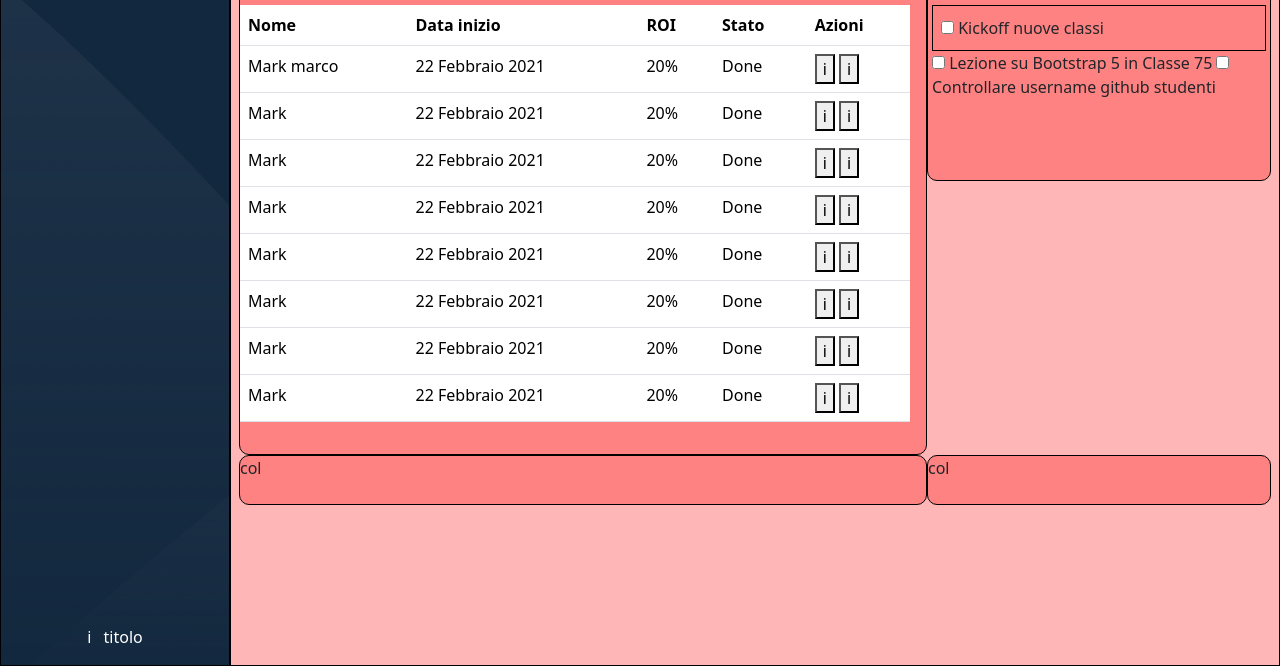
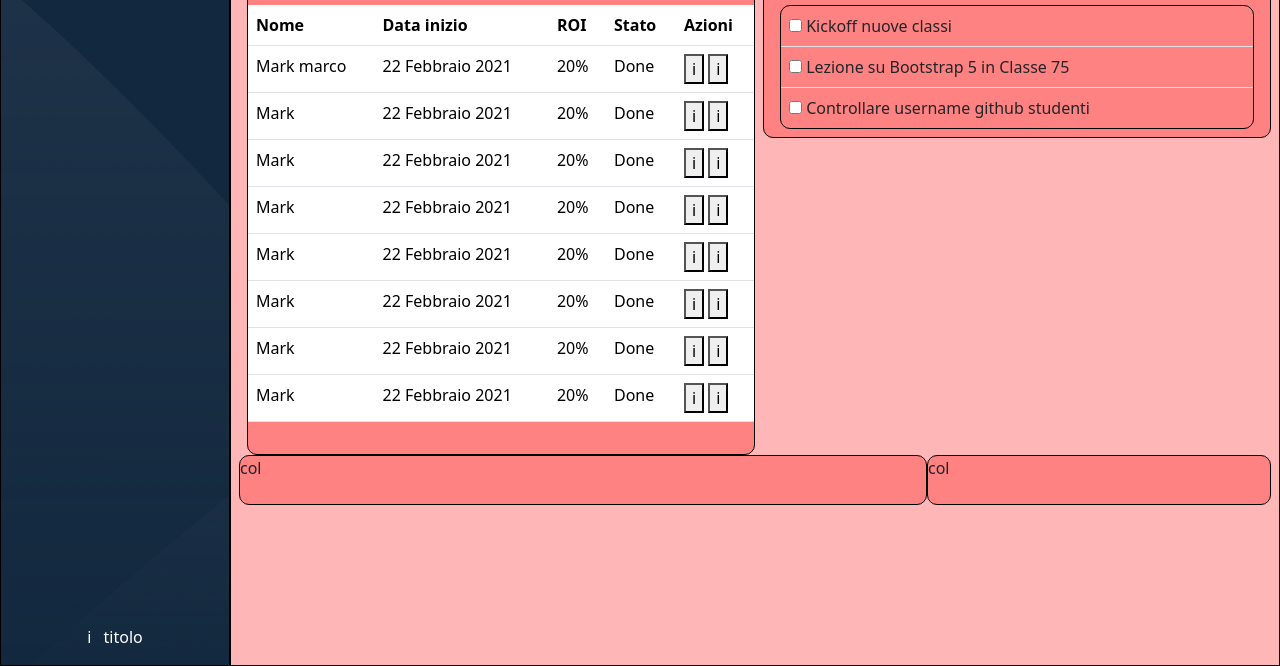
Before and after one commit to marcocnc/html-css-bootstrap-dashboard, a plain HTML site: page index.html in a window 1280 px wide. Shown: the part 214-880 px from the top of the page. Drawn offline with nearby package versions, Linux system fonts and the light colour scheme.

Commit message:
[correct] to do check

```diff
--- a/assets/css/style.css
+++ b/assets/css/style.css
@@ -71,14 +71,17 @@ main{
 }
 
 /* To do */
-.to-do{
+/* .to-do{
     height:30vh;
+} */
+
+.checklist{
+    border: 1px solid #000;
 }
 
-.checkitem{
-    padding: 10px 0;
-    border: 1px solid #000;
-}
+
+
+
 
 /* Responsive custom */
 @media screen and (min-width: 992px){
--- a/index.html
+++ b/index.html
@@ -119,11 +119,11 @@
                 <!-- Dashboard -->
                 <div class="dashboard pt-3 px-2">
                     <div class="row-cols-1 row-cols-xl-2 d-xl-flex flex-xl-wrap">
-
+                        <div class="col-8">
                             <!-- Table -->
-                        <div class="col-xl-8 radius pe-3 pb-3 debug">
+                            <div class="card radius ms-2 pb-3 debug">
                                 <h2 class="pb-3 ps-1">Titolo</h2>
-                            <table class="table ps-1 table-hover">
+                                <table class="table table-hover">
                                     <thead>
                                       <tr>
                                         <th scope="col" colspan="3" class="w-25">Nome</th>
@@ -232,24 +232,32 @@
                             </div>
                             <!-- /Table -->
 
-
-                        <!-- To do -->
-                        <div class="col-xl-4 to-do radius debug px-1">
+                        </div>
+                        <div class="col-4">
+                            <div class="card to-do radius debug ms-2">
                                 <h2 class="pb-3 ps-1">Titolo</h2>
-                            <div class="checklist">
-                                <div class="checkitem px-2">
+                                <div class="checklist radius mb-2 mx-3">
+                                    <div class="checkitem border-bottom p-2 ">
                                         <input type="checkbox" id="kickoff">
                                         <label for="kickoff">Kickoff nuove classi</label>
                                     </div>
 
+                                    <div class="checkitem border-bottom p-2">
+                                        <input type="checkbox" id="kickoff">
+                                        <label for="classe75">Lezione su Bootstrap 5 in Classe 75</label>
+                                    </div>
 
-                                <input type="checkbox" id="classe75" class="checkitem">
-                                <label for="classe75">Lezione su Bootstrap 5 in Classe 75</label>
-
-                                <input type="checkbox" id="username" class="checkitem">
+                                    <div class="checkitem p-2">
+                                        <input type="checkbox" id="kickoff">
                                         <label for="username">Controllare username github studenti</label>
                                     </div>
                                 </div>
+                            </div>
+
+                        </div>
+
+
+                        <!-- To do -->
 
 
 
```
Lines whose indentation alone changed are shown as unchanged.
